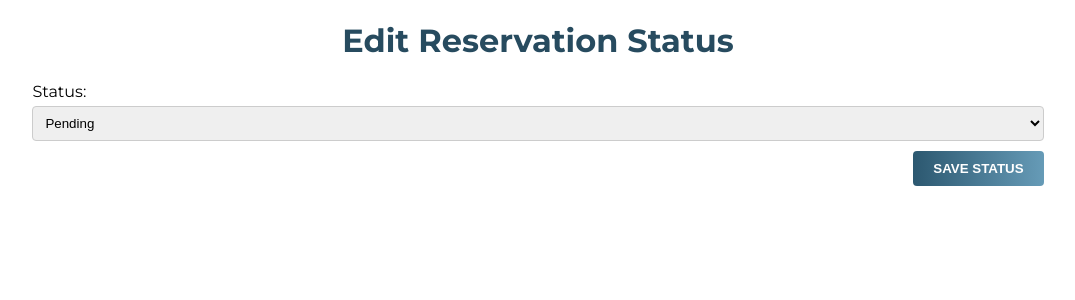
After one commit to AashishKashichhwa/OneByteFood, a Django app: page /edit_reservation_user/7/ in a window 1280 px wide. The commit adds this page. Shown: the top 300 px of the page, without its empty margins (102-1177 px from the left). Run offline with Django 5.2, Linux system fonts and the light colour scheme; data comes from the database, SQL or seed files in the repository; both versions use the stored data as it was after the commit.

Commit message:
Sprint 1 Final code updated manually

```diff
--- a/OneByteFood/urls.py
+++ b/OneByteFood/urls.py
@@ -81,7 +81,10 @@ urlpatterns = [
     path('user_dashboard/reservation/', onebytefood_views.reservation, name='user_reservation'),
     path('user_dashboard/reservation_details/', onebytefood_views.reservationDetails, name='user_reservationDetails'),
     path('user_dashboard/gallery/', onebytefood_views.gallery_redirect, name='user_gallery_redirect'),
-    path('edit/<int:reservation_id>/', onebytefood_views.edit_reservation, name='edit_reservation'),
-    path('update/<int:reservation_id>/', onebytefood_views.update_reservation, name='update_reservation'),
-    path('delete/<int:reservation_id>/', onebytefood_views.delete_reservation, name='delete_reservation'),
+    path('edit_admin/<int:reservation_id>/', onebytefood_views.edit_reservation, name='edit_reservation'),
+    path('update_admin/<int:reservation_id>/', onebytefood_views.update_reservation, name='update_reservation'),
+    path('delete_admin/<int:reservation_id>/', onebytefood_views.delete_reservation, name='delete_reservation'),
+    path('edit_reservation_user/<int:reservation_id>/', onebytefood_views.edit_reservation_user, name='edit_reservation_user'),
+    path('update_user/<int:reservation_id>/', onebytefood_views.update_reservation_user, name='update_reservation_user'),
+    path('delete_reservation_user/<int:reservation_id>/', onebytefood_views.delete_reservation_user, name='delete_reservation_user'),
 ]
--- a/OneByteFood/views.py
+++ b/OneByteFood/views.py
@@ -90,6 +90,10 @@ def edit_reservation(request, reservation_id):
     reservation = get_object_or_404(Reservation, pk=reservation_id)
     # Handle edit logic here, for example, render an edit form
     return render(request, 'edit_reservation.html', {'reservation': reservation})
+def edit_reservation_user(request, reservation_id):
+    reservation = get_object_or_404(Reservation, pk=reservation_id)
+    # Handle edit logic here, for example, render an edit form
+    return render(request, 'edit_res_user.html', {'reservation': reservation})
 
 from django.shortcuts import render, redirect, get_object_or_404
 from .models import Reservation
@@ -98,6 +102,18 @@ def delete_reservation(request, reservation_id):
     reservation = get_object_or_404(Reservation, pk=reservation_id)
     reservation.delete()
     return redirect('admin_dashboard')
+def delete_reservation_user(request, reservation_id):
+    reservation = get_object_or_404(Reservation, pk=reservation_id)
+
+    # Retrieve name and phone from the request.GET dictionary
+    name = request.GET.get('name', '')
+    phone = request.GET.get('phone', '')
+
+    reservation.delete()
+
+    # Redirect to the reservation details page with name and phone parameters
+    return redirect('/reservation_details/?name=' + name + '&phone=' + phone)
+
 from django.shortcuts import render, redirect, get_object_or_404
 from .models import Reservation
 from django.contrib import messages
@@ -117,3 +133,13 @@ def update_reservation(request, reservation_id):
         return redirect('admin_dashboard')  # Redirect to the admin dashboard after updating status
 
     return render(request, 'edit_reservation_status.html', {'reservation': reservation})
+def update_reservation_user(request, reservation_id):
+    reservation = get_object_or_404(Reservation, pk=reservation_id)
+
+    if request.method == 'POST':
+        new_status = request.POST.get('status')
+        reservation.status = new_status
+        reservation.save()
+        return redirect('reservation')  # Redirect to the admin dashboard after updating status
+
+    return render(request, 'edit_reservation_status.html', {'reservation': reservation})
--- a/templates/authentication/admin_dashboard.html
+++ b/templates/authentication/admin_dashboard.html
@@ -141,8 +141,8 @@
                                     <td>{{ reservation.payment_option }}</td>
                                     <td>{{ reservation.status }}</td>
                                     <td>
-                                        <button class="edit-btn"><a href="/edit/{{ reservation.id }}" style="text-decoration: none; color: inherit;">EDIT</a></button>
-                                        <button class="delete-btn"><a href="/delete/{{ reservation.id }}" style="text-decoration: none; color: inherit;">DELETE</a></button>
+                                        <button class="edit-btn"><a href="/edit_admin/{{ reservation.id }}" style="text-decoration: none; color: inherit;">EDIT</a></button>
+                                        <button class="delete-btn"><a href="/delete_admin/{{ reservation.id }}" style="text-decoration: none; color: inherit;">DELETE</a></button>
                                     </td>
                                 </tr>
                             {% endfor %}
--- /dev/null
+++ b/templates/edit_res_user.html
@@ -0,0 +1,25 @@
+<!DOCTYPE html>
+<html lang="en">
+<head>
+    <meta charset="UTF-8">
+    <meta http-equiv="X-UA-Compatible" content="IE=edge">
+    <meta name="viewport" content="width=device-width, initial-scale=1.0">
+    <title>Edit Reservation Status</title>
+    <link rel="stylesheet" href="/static/css/edit.css">
+    <link href="https://fonts.googleapis.com/css2?family=Montserrat:ital,wght@0,100..900;1,100..900&display=swap" rel="stylesheet">
+</head>
+<body>
+    <h1 class="h1">Edit Reservation Status</h1>
+    <form method="POST" action="{% url 'update_reservation_user' reservation.id %}">
+        {% csrf_token %}
+        <label for="status">Status:</label>
+        <select id="status" name="status" required>
+            <option value="pending" {% if reservation.status == 'pending' %} selected {% endif %}>Pending</option>
+            <option value="confirmed" {% if reservation.status == 'confirmed' %} selected {% endif %}>Confirmed</option>
+            <option value="cancelled" {% if reservation.status == 'cancelled' %} selected {% endif %}>Cancelled</option>
+            <option value="completed" {% if reservation.status == 'reserved' %} selected {% endif %}>Reserved</option>
+        </select><br>
+        <button type="submit">SAVE STATUS</button>
+    </form>
+</body>
+</html>
--- a/templates/reservation.html
+++ b/templates/reservation.html
@@ -106,6 +106,7 @@
                             <th>Comments</th>
                             <th>Payment</th>
                             <th>Status</th>
+                            <th>Action</th>
                         </tr>
                     </thead>
                     <tbody>
@@ -121,6 +122,10 @@
                             <td>{{ reservation.comments }}</td>
                             <td>{{ reservation.payment_option }}</td>
                             <td>{{ reservation.status }}</td>
+                            <td>
+                                <button class="edit-btn"><a href="/edit_reservation_user/{{ reservation.id }}" style="text-decoration: none; color: inherit;">EDIT</a></button>
+                                <button class="cancel-btn"><a href="/delete_reservation_user/{{ reservation.id }}" style="text-decoration: none; color: inherit;">DELETE</a></button>
+                            </td>
                         </tr>
                         {% endfor %}
                     </tbody>
```
Also changed, not shown: db.sqlite3.
